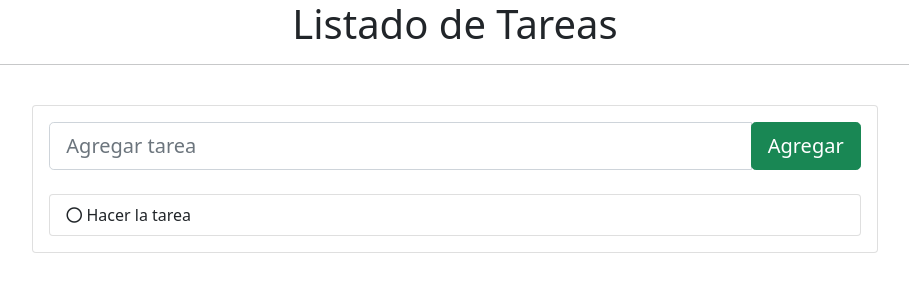
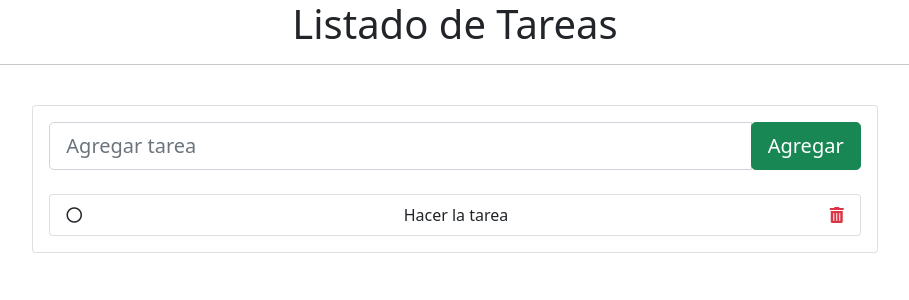
Before and after one commit to vasga-floze/vue-net-core, a Vue app: page / in a window 1280 px wide. Shown: the top 300 px of the page, without its empty margins (185-1094 px from the left). Built offline with nearby package versions, Linux system fonts and the light colour scheme.

Commit message:
add class cursor to icons and add the icon trash

```diff
--- a/src/components/TaskMain.vue
+++ b/src/components/TaskMain.vue
@@ -14,11 +14,14 @@
                         </div>
                         <br>
                         <ul class="list-group">
-                            <li class="list-group-item">
-                                <span>
+                            <li class="list-group-item d-flex justify-content-between">
+                                <span class="cursor">
                                     <i class="far fa-circle"></i>
                                 </span>
                                 Hacer la tarea
+                                <span class="text-danger cursor">
+                                    <i class="fas fa-trash-alt"></i>
+                                </span>
                             </li>
                         </ul>
                     </div>
@@ -35,5 +38,7 @@
 </script>
 
 <style scoped>
-
+.cursor {
+    cursor: pointer;
+}
 </style>
```
